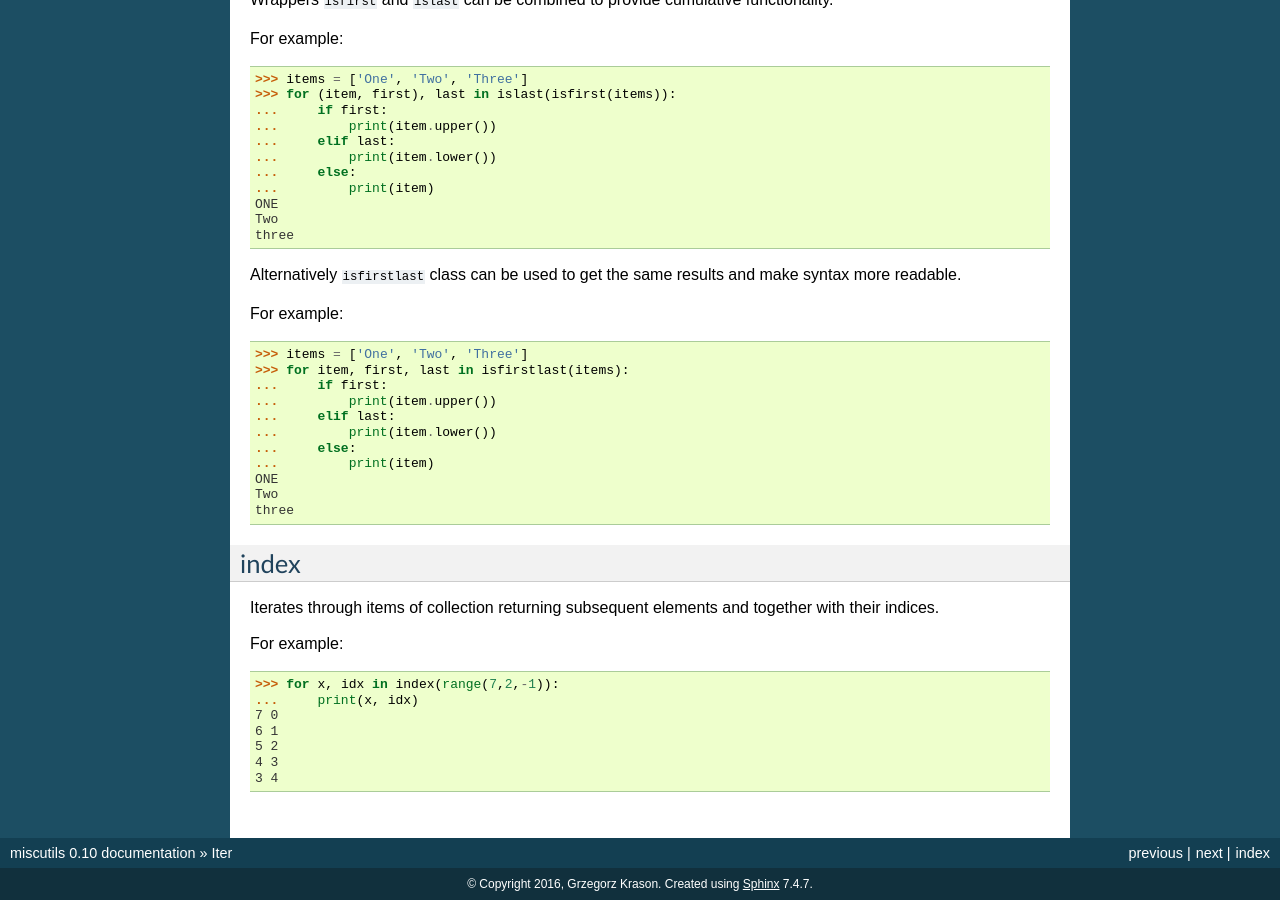
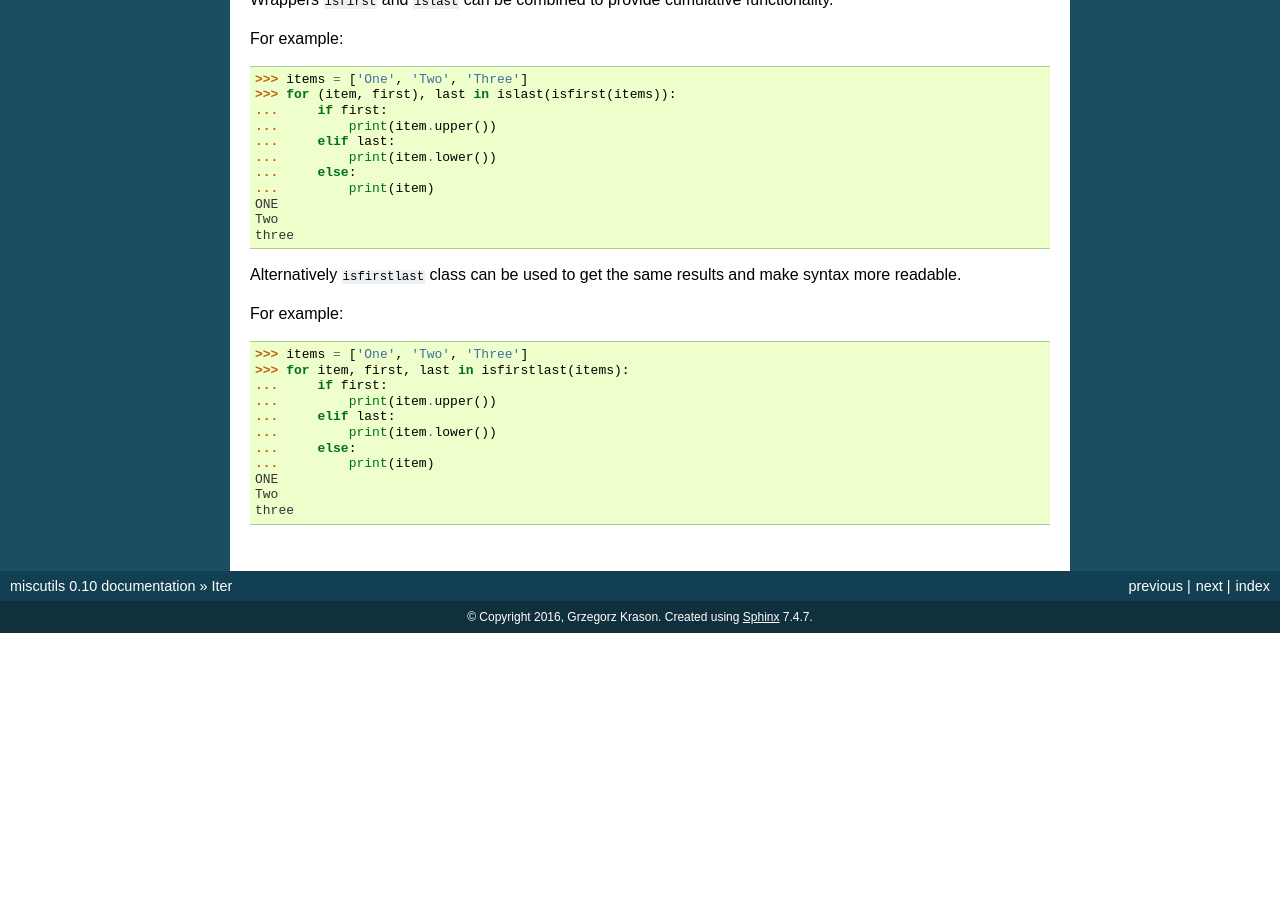
Before and after one commit to gergelyk/pymiscutils, a Sphinx documentation site: the page built from docs/source/iter.rst, in a window 1280 px wide and 900 px high, scrolled down 839 px. Built offline with Sphinx 7.4.7, drawn with Linux system fonts in a browser that asks for light colours; after the commit the page ends 1472 px from its top, so only the background shows below that.

Commit message:
index() removed - it duplicates functionality of enumerate()

```diff
--- a/docs/source/iter.rst
+++ b/docs/source/iter.rst
@@ -74,19 +74,3 @@ For example:
 ONE
 Two
 three
-
-
-index
------
-
-Iterates through items of collection returning subsequent elements and together with their indices.
-
-For example:
-
->>> for x, idx in index(range(7,2,-1)):
-...     print(x, idx)
-7 0
-6 1
-5 2
-4 3
-3 4
```
Also changed, not shown: 1 other file.
